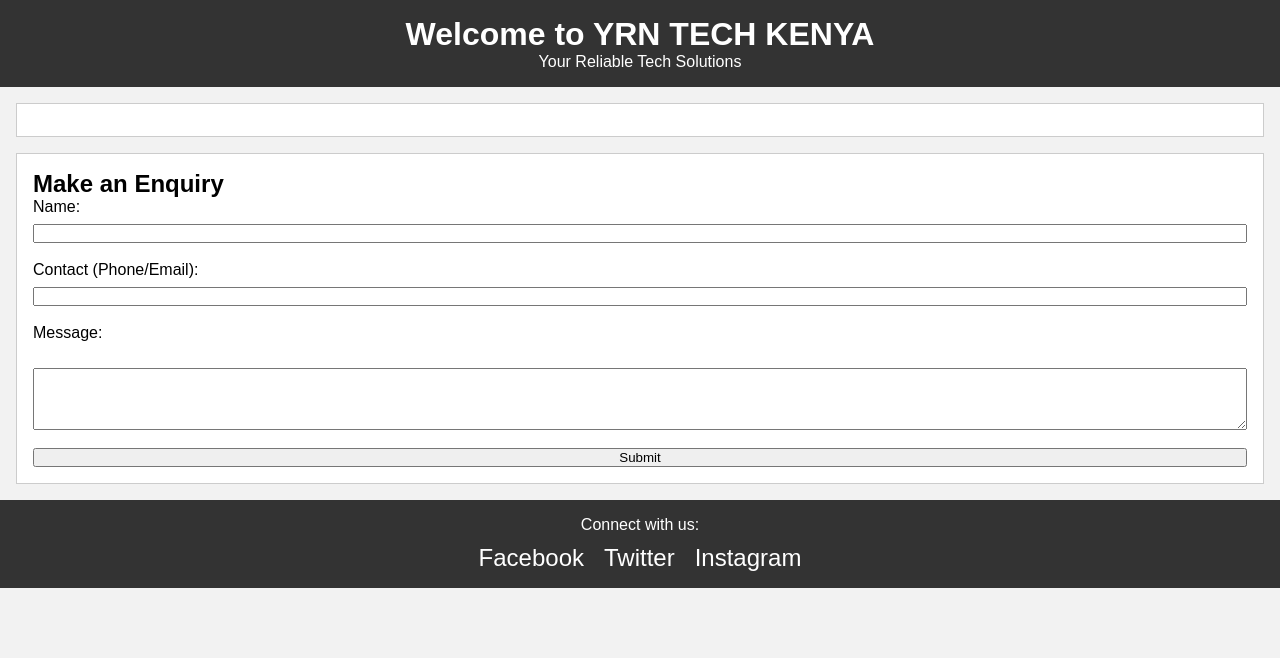
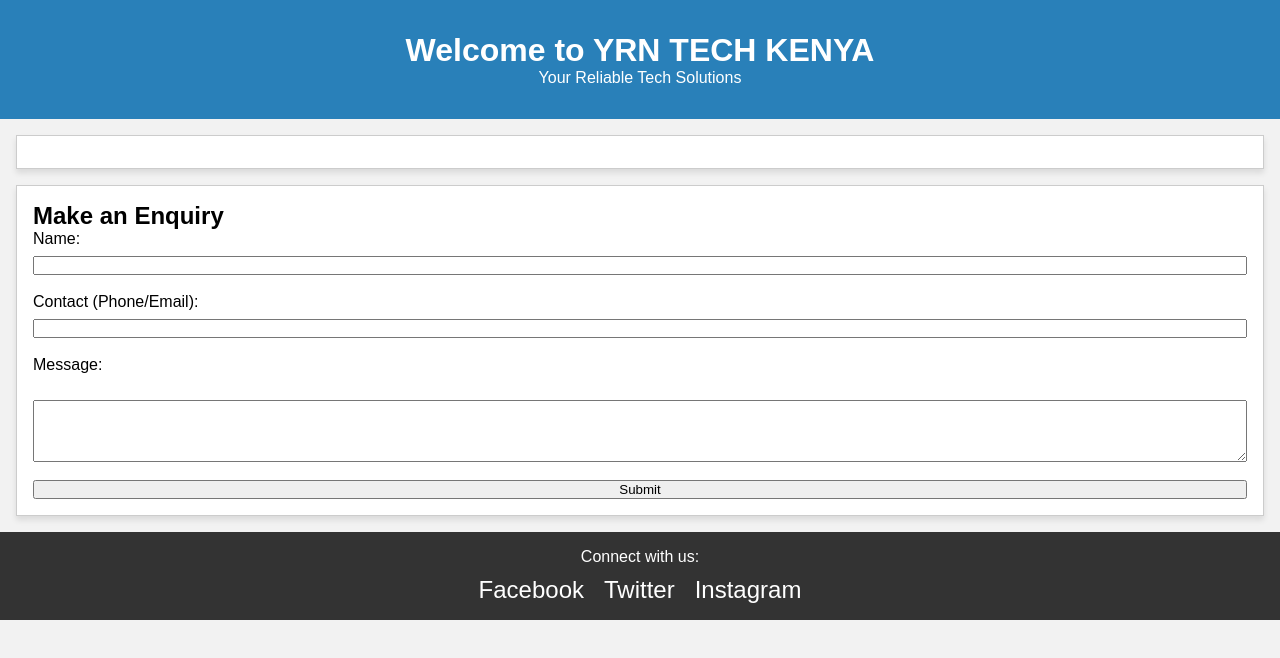
Before and after one commit to beauter/Businessite, a plain HTML site: page index.html in a window 1280 px wide. Drawn offline with Linux system fonts and the light colour scheme; no server answers.

Commit message:
Update style.css

```diff
--- a/style.css
+++ b/style.css
@@ -9,14 +9,15 @@
 body {
     font-family: Arial, sans-serif;
     background-color: #f2f2f2;
+    margin: 0;
 }
 
 /* Header styles */
 header {
-    background-color: #333;
+    background-color: #2980b9;
     color: #fff;
     text-align: center;
-    padding: 1rem;
+    padding: 2rem;
 }
 
 /* Section styles */
@@ -25,6 +26,7 @@ section {
     padding: 1rem;
     border: 1px solid #ccc;
     background-color: #fff;
+    box-shadow: 0 4px 6px rgba(0, 0, 0, 0.1);
 }
 
 /* Form styles */
```
